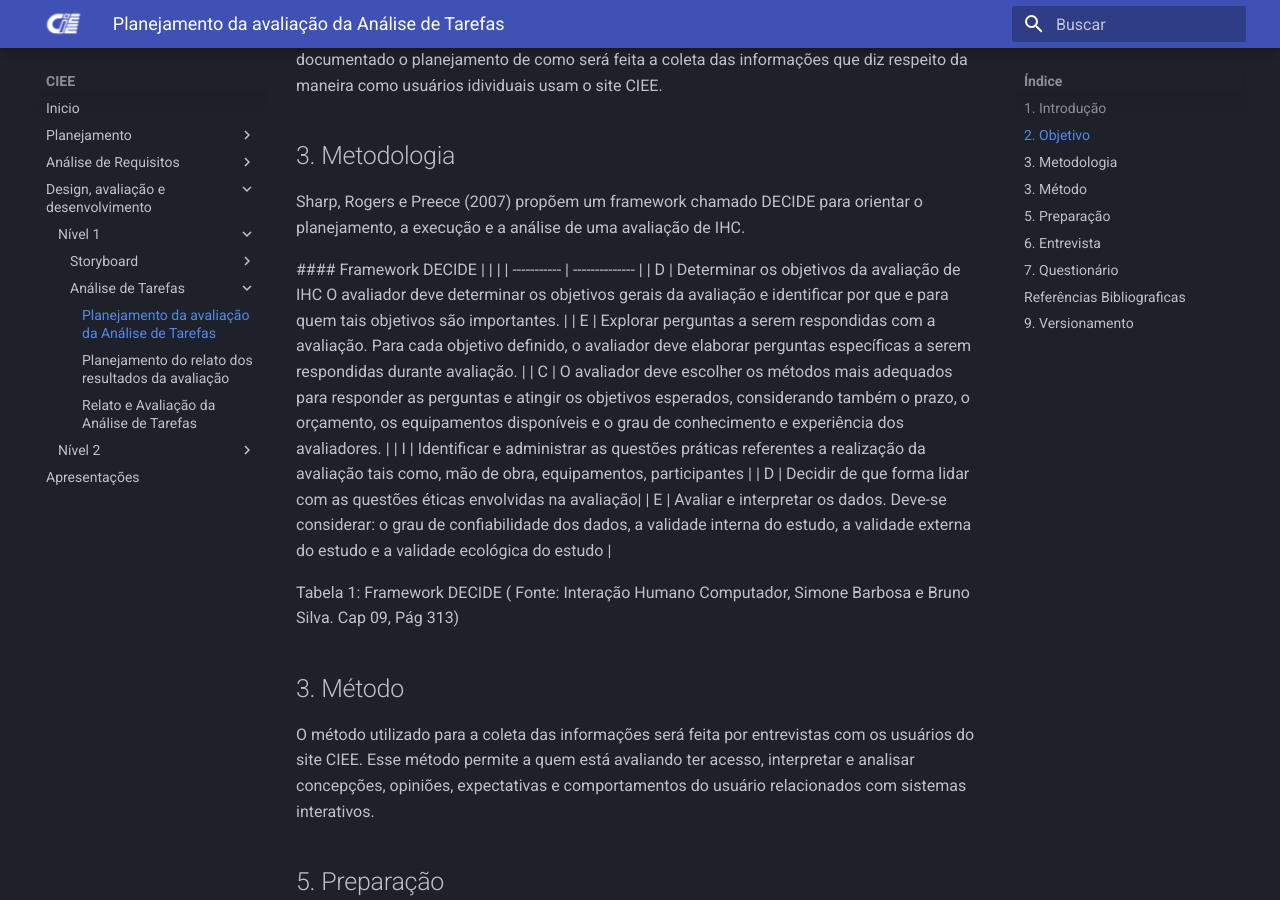
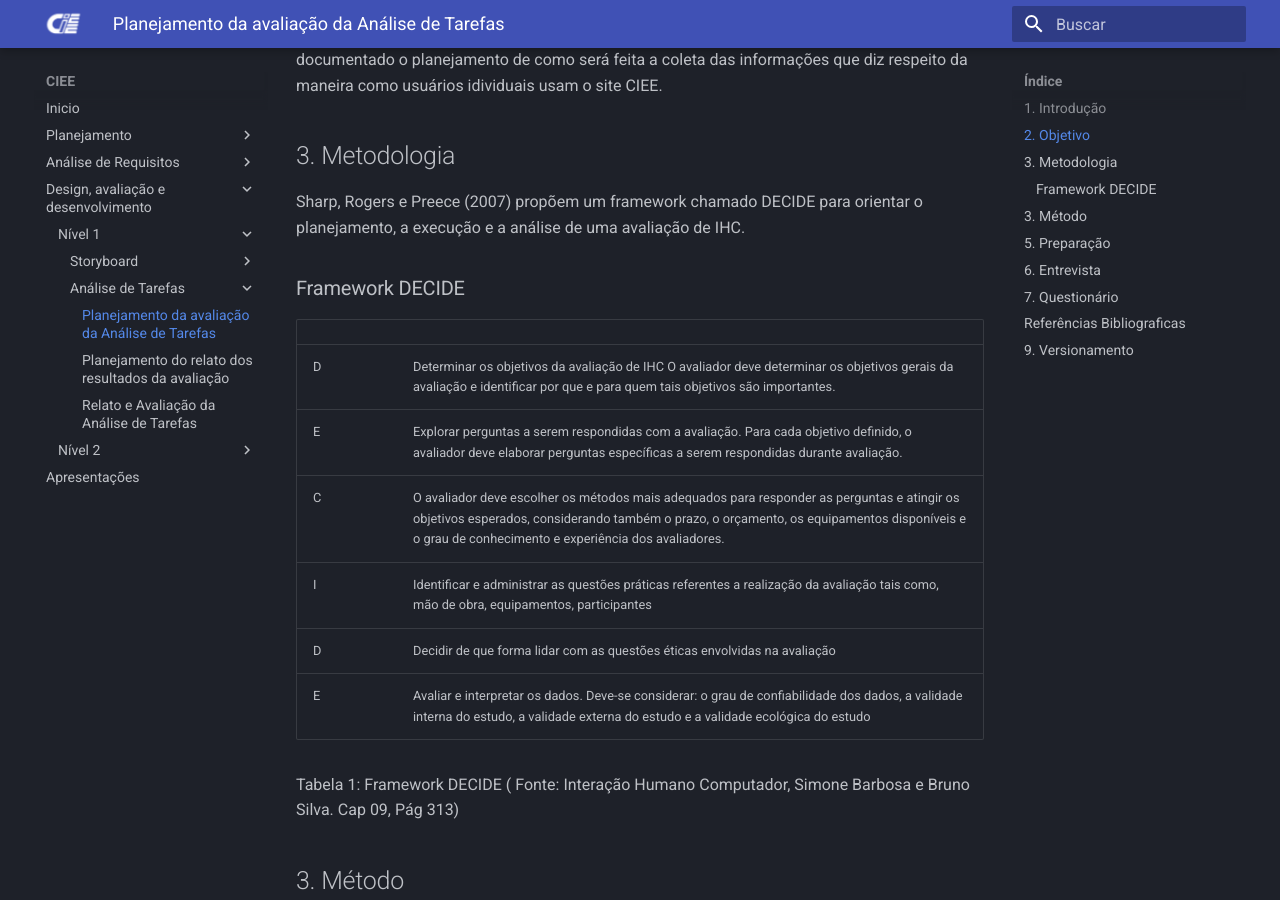
Before and after one commit to JoaoGElvas/2022.1-CIEE, an MkDocs documentation site: the page built from docs/design_avaliacao_desenvolvimento/nivel_1/planejamento_analise_de_tarefa.md, in a window 1280 px wide and 900 px high, scrolled down 428 px. Built offline with MkDocs 1.6.1 and Material for MkDocs 9.7.7, drawn with Linux system fonts in a browser that asks for light colours.

Commit message:
Correções

```diff
--- a/docs/design_avaliacao_desenvolvimento/nivel_1/planejamento_analise_de_tarefa.md
+++ b/docs/design_avaliacao_desenvolvimento/nivel_1/planejamento_analise_de_tarefa.md
@@ -8,7 +8,8 @@
 ## 3. Metodologia
   Sharp, Rogers e Preece (2007) propõem um framework chamado DECIDE para orientar o planejamento, a execução e a análise de uma avaliação de IHC.
 
- #### Framework DECIDE
+### Framework DECIDE
+
 | | |
 | ----------- | -------------- |
 | D	| Determinar os objetivos da avaliação de IHC O avaliador deve determinar os objetivos gerais da avaliação e identificar por que e para quem tais objetivos são importantes. |
```
Also changed, not shown: docs/design_avaliacao_desenvolvimento/nivel_1/Planejamento_Relato_Storyboard.md (+1 -1 lines).
